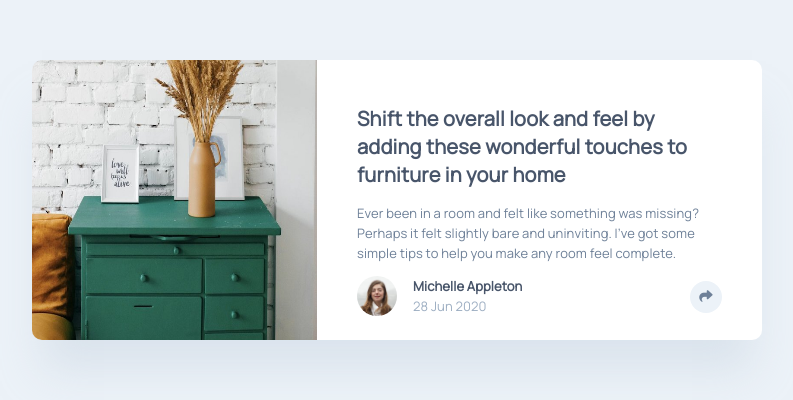
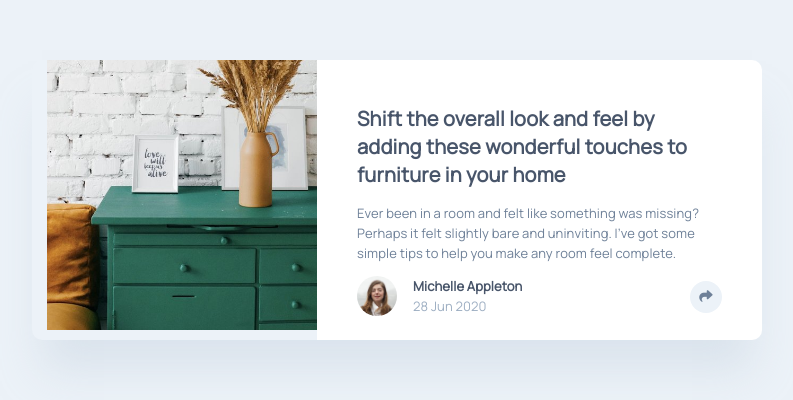
Before and after one commit to romannery/article-preview-component, a plain HTML site: page index.html in a window 1280 px wide. Shown: the part 200-600 px from the top of the page, without its empty margins (243-1036 px from the left). Drawn offline with Linux system fonts and the light colour scheme.

Commit message:
fixed drawers image position

```diff
--- a/style.css
+++ b/style.css
@@ -30,6 +30,8 @@ img{
 .drawers-img{
     border-top-left-radius: 10px;
     border-bottom-left-radius: 10px;
+    object-fit: cover;
+    object-position: left 15px bottom 10px;
 }
 
 .content-cntr{
```
